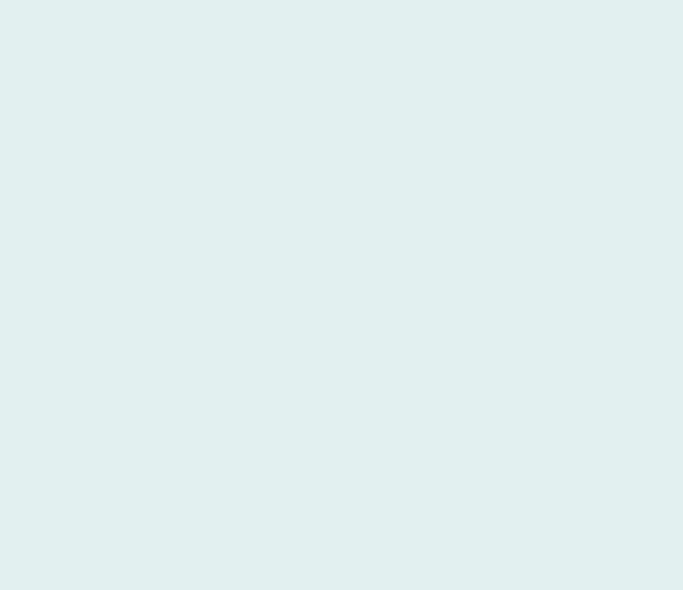
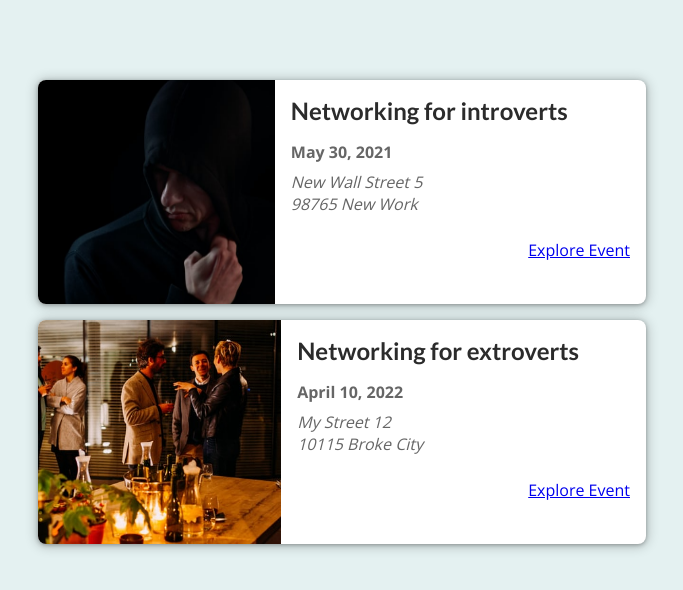
Before and after one commit to matovu-farid/events, a Next.js app: page / in a window 1280 px wide. Shown: the top 590 px of the page, without its empty margins (298-981 px from the left). Built offline with nearby package versions, Linux system fonts and the light colour scheme.

Commit message:
Add styling

```diff
--- a/components/events/EventItem.js
+++ b/components/events/EventItem.js
@@ -1,4 +1,5 @@
 import Link from "next/link";
+import styles from './event-item.module.css';
 
 const EventItem = ({ event }) => {
   const { title, image, date, location, id } = event;
@@ -10,19 +11,19 @@
   const formattedAddress = location.replace(', ','\n')
   const exploreLink = `/events/${id}`
   return (
-    <li>
+    <li className={styles.item}>
       <img src={`/${image}`} alt={title} />
-      <div>
-        <div>
+      <div className={styles.content}>
+        <div className={styles.summary}>
           <h2>{title}</h2>
-          <div>
+          <div className={styles.date}>
             <time>{humanReadableDate}</time>
           </div>
-          <div>
+          <div className={styles.address}>
             <address>{formattedAddress}</address>
           </div>
         </div>
-        <div>
+        <div className={styles.actions}>
           <Link href={exploreLink}>Explore Event</Link>
         </div>
       </div>
--- a/components/events/EventList.js
+++ b/components/events/EventList.js
@@ -1,9 +1,10 @@
 import React from "react";
 import EventItem from "./EventItem";
+import styles from './event-list.module.css'
 
 const EventList = ({ events }) => {
   return (
-    <ul>
+    <ul className={styles.list}>
       {events.map((event) => (
         <EventItem key={event.id} event={event} />
       ))}
--- /dev/null
+++ b/components/events/event-item.module.css
@@ -0,0 +1,103 @@
+.item {
+  box-shadow: 0 1px 4px rgba(0, 0, 0, 0.3), 0 1px 12px 2px rgba(0, 0, 0, 0.2);
+  border-radius: 8px;
+  overflow: hidden;
+  background-color: white;
+  margin: 1rem;
+  display: flex;
+  flex-direction: column;
+  gap: 1rem;
+}
+
+.item img {
+  width: 100%;
+  object-fit: cover;
+  height: 10rem;
+}
+
+.content {
+  width: 100%;
+  padding: 0 1rem;
+  text-align: center;
+}
+
+.content h2 {
+  margin: 0.5rem 0;
+}
+
+.date,
+.address {
+  display: flex;
+  gap: 0.5rem;
+  align-items: center;
+}
+
+.date svg,
+.address svg {
+  width: 1.25rem;
+  height: 1.25rem;
+  color: #666666;
+}
+
+.content time {
+  color: #666666;
+  font-weight: bold;
+}
+
+.content address {
+  margin: 0.5rem 0;
+  color: #666666;
+  white-space: pre;
+}
+
+.actions {
+  display: flex;
+  flex-direction: column;
+  padding: 1rem;
+}
+
+.actions a {
+  display: block;
+}
+
+.actions a span {
+  vertical-align: middle;
+}
+
+.icon {
+  margin-left: 0.5rem;
+  display: inline-flex;
+  justify-content: center;
+  align-items: center;
+}
+
+.icon svg {
+  width: 1.25rem;
+  height: 1.25rem;
+}
+
+@media (min-width: 768px) {
+  .item {
+    flex-direction: row;
+  }
+
+  .item img {
+    width: 40%;
+    height: 14rem;
+  }
+
+  .content {
+    width: 60%;
+    padding: 0;
+    text-align: left;
+  }
+
+  .content h2 {
+    margin: 1rem 0;
+  }
+
+  .actions {
+    flex-direction: row;
+    justify-content: flex-end;
+  }
+}
--- /dev/null
+++ b/components/events/event-list.module.css
@@ -0,0 +1,5 @@
+.list {
+  width: 90%;
+  max-width: 40rem;
+  margin: 5rem auto;
+}
--- a/pages/index.js
+++ b/pages/index.js
@@ -1,13 +1,12 @@
 import React from 'react'
+import EventList from '../components/events/EventList'
 import { getFeaturedEvents } from '../dummy_data'
 
 const FeaturedEvents = () => {
   const featured_events = getFeaturedEvents()
   return (
     <div>
-      <ul>
-
-      </ul>
+      <EventList events={featured_events} />
     </div>
   )
 }
```
